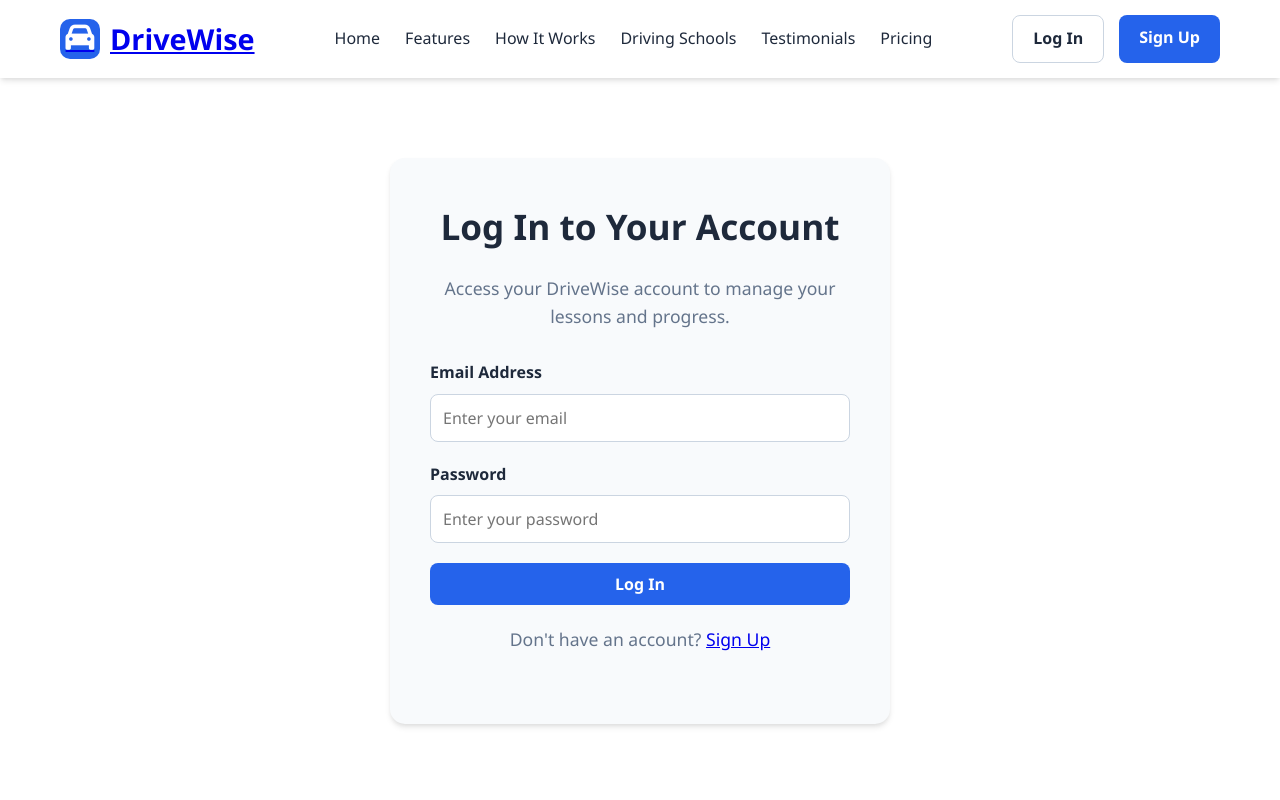
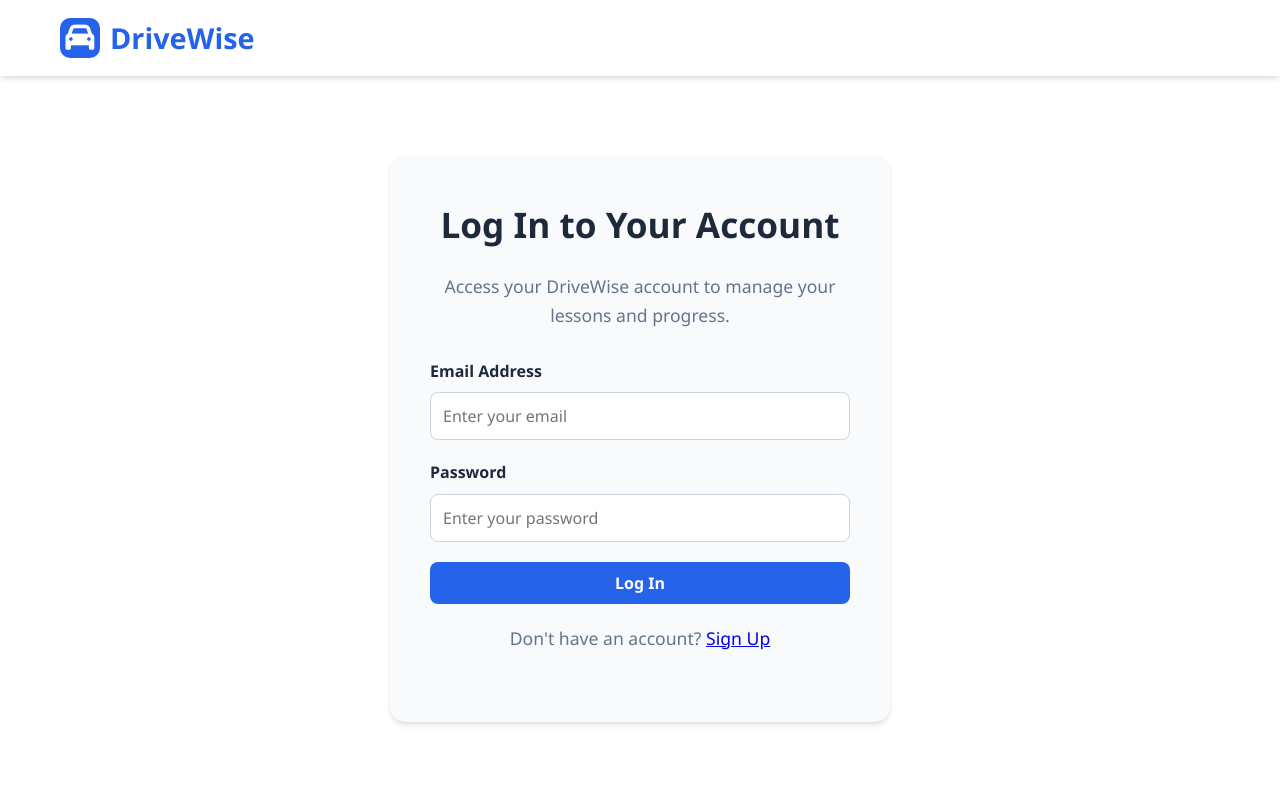
Before and after one commit to GreenLoude/DriveWise, a plain HTML site: page login.html in a window 1280 px wide. Shown: the top 800 px of the page. Drawn offline with Linux system fonts and the light colour scheme.

Commit message:
fixed the login page and signup page

```diff
--- a/login.html
+++ b/login.html
@@ -104,6 +104,7 @@
             font-size: 1.8rem;
             font-weight: 700;
             color: var(--primary);
+            text-decoration: none;
         }
 
         .logo i {
@@ -334,26 +335,10 @@
     <header>
         <div class="header-content">
             <div class="logo">
-             <a href="index (1).html"><i class="fas fa-car"></i></a>
-               <a href="index (1).html"><span>DriveWise</span></a>
+             <a href="index (1).html" class="logo">
+                <i class="fas fa-car"></i>
+             <span>DriveWise</span></a>
             </div>
-
-            <nav>
-                <ul>
-                    <li><a href="index (1).html">Home</a></li>
-                    <li><a href="index.html#features">Features</a></li>
-                    <li><a href="index.html#how-it-works">How It Works</a></li>
-                    <li><a href="index.html#schools">Driving Schools</a></li>
-                    <li><a href="index.html#testimonials">Testimonials</a></li>
-                    <li><a href="index.html#pricing">Pricing</a></li>
-                </ul>
-            </nav>
-
-            <div class="auth-buttons">
-                <a href="login.html" class="btn btn-outline">Log In</a>
-                <a href="signup.html" class="btn btn-primary">Sign Up</a>
-            </div>
-        </div>
     </header>
 
     <!-- Log In Section -->
```
Also changed, not shown: signup.html (+3 -19 lines).
